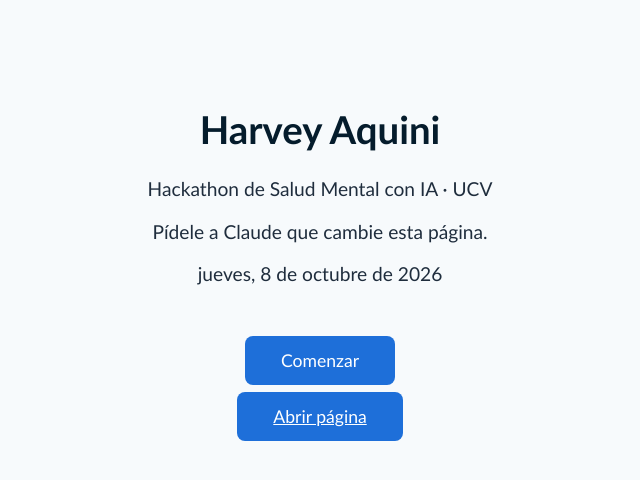
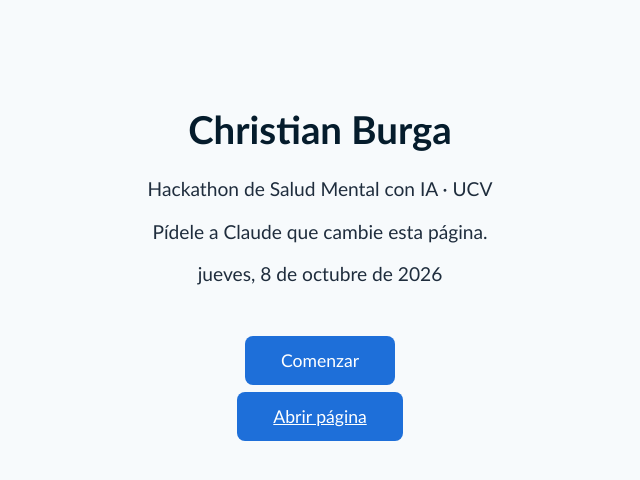
Before and after one commit to t6n5yjszsg-maker/ChristianBurga, a plain HTML site: page index.html in a window 1280 px wide. Shown: the whole page, without its empty margins (320-960 px from the left). Drawn offline with Linux system fonts and the light colour scheme.

Commit message:
Cambia el título de la página a Christian Burga
Co-Authored-By: Claude Haiku 5.5 <noreply@anthropic.com>

```diff
--- a/index.html
+++ b/index.html
@@ -3,7 +3,7 @@
 <head>
   <meta charset="UTF-8">
   <meta name="viewport" content="width=device-width, initial-scale=1">
-  <title>Harvey Aquini</title>
+  <title>Christian Burga</title>
   <style>
     body { font-family: Calibri, Arial, sans-serif; margin: 0; background: #f7fafc; color: #1f2d3d; text-align: center; padding: 80px 24px; }
     h1 { color: #051c2c; font-size: 2.4rem; }
@@ -13,7 +13,7 @@
   </style>
 </head>
 <body>
-  <h1>Harvey Aquini</h1>
+  <h1>Christian Burga</h1>
   <p>Hackathon de Salud Mental con IA · UCV</p>
   <p>Pídele a Claude que cambie esta página.</p>
   <p id="fecha-actual"></p>
```
